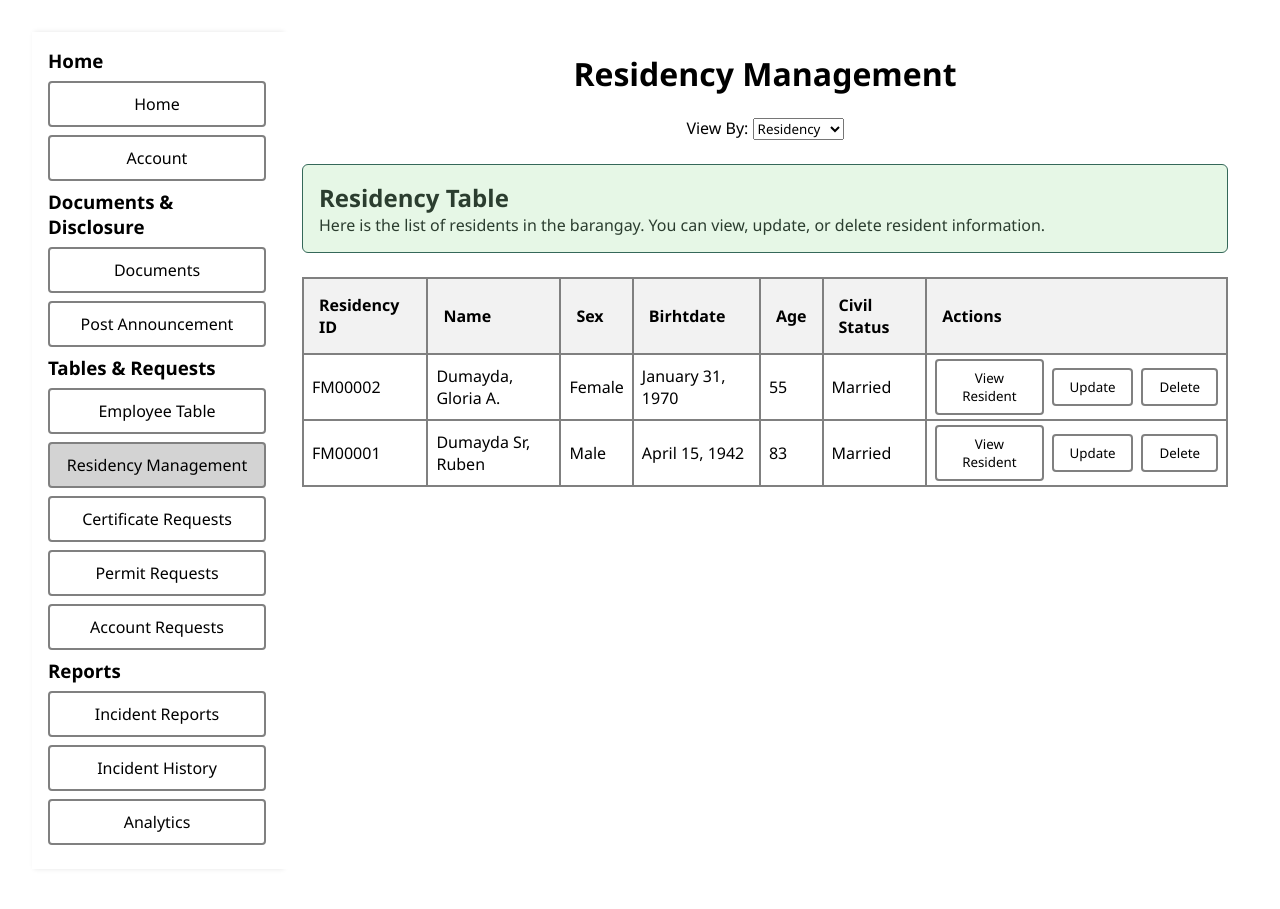
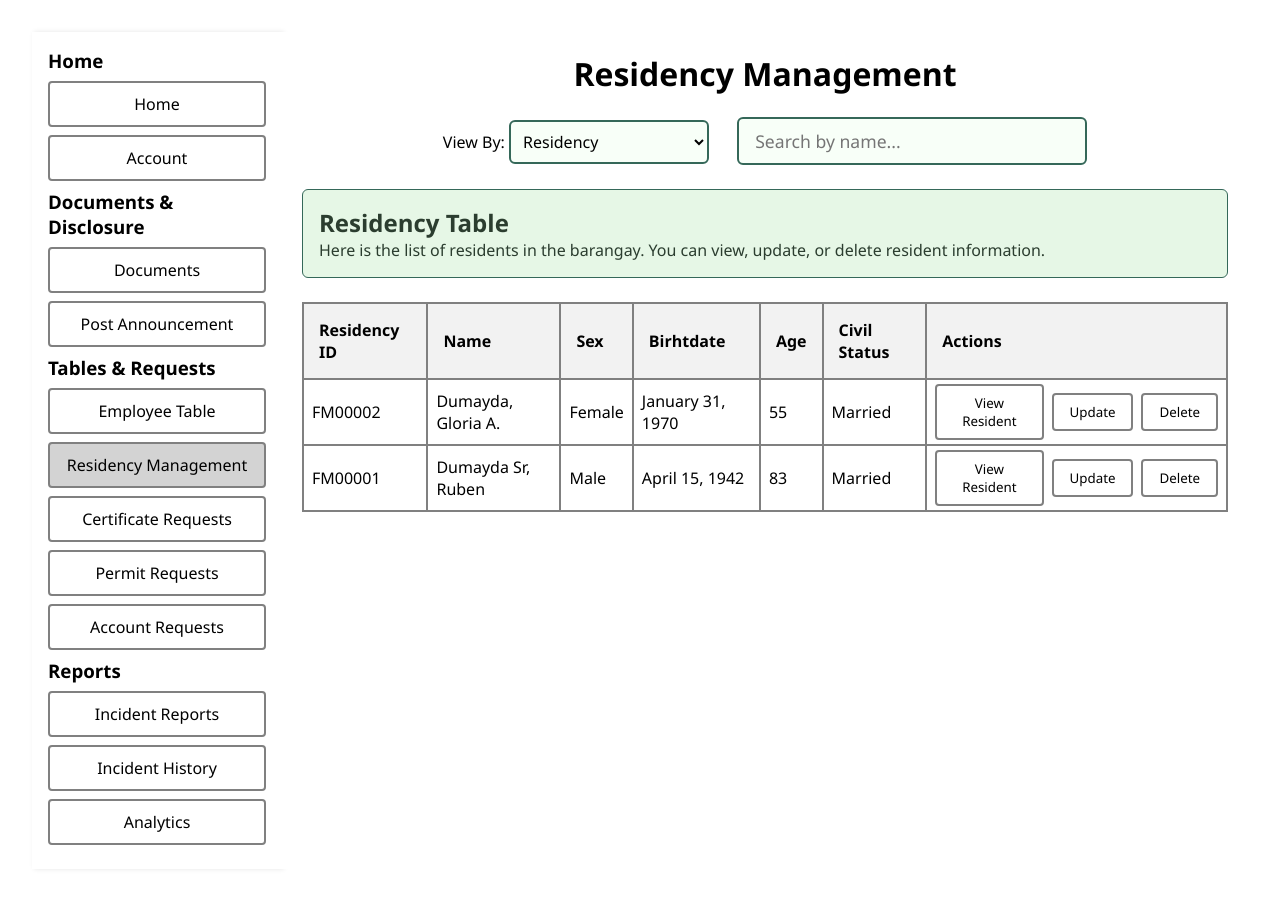
Before and after one commit to SzenInso/UBISH-BarangaySystem, a PHP site: page /tcpdf/pages/main/residency_management.php in a window 1280 px wide. Shown: the part 139-1048 px from the top of the page. Run offline with PHP 8.4, Linux system fonts and the light colour scheme; a user stored in the database is signed in; data comes from the database, SQL or seed files in the repository.

Commit message:
Add: Loading icon and search bar

```diff
--- a/pages/main/residency_management.php
+++ b/pages/main/residency_management.php
@@ -88,6 +88,28 @@
             box-sizing: border-box;
             margin: 24px auto 20px auto;
         }
+
+        .styled-search-bar {
+            width: 350px;
+            padding: 10px 16px;
+            border-radius: 6px;
+            border: 2px solid #356859;
+            font-size: 1.1rem;
+            margin-left: 24px;
+            background: #f8fff8;
+            transition: border-color 0.2s;
+        }
+        .styled-search-bar:focus {
+            outline: none;
+            border-color: #37966f;
+            background: #e6f7e6;
+        }
+
+        /* loading */
+        @keyframes spin {
+            0% { transform: rotate(0deg); }
+            100% { transform: rotate(360deg); }
+        }
     </style>
     <header>
         <div class="navigation">
@@ -151,22 +173,33 @@
                 <br>
                 <div class="residency-table-actions">
                     <label for="view-by">View By:</label>
-                    <select id="residency-view">
+                    <select id="residency-view" style="width: 200px; padding: 8px; border-radius: 6px; border: 2px solid #356859; font-size: medium; background: #f8fff8;">
                         <option value="residency">Residency</option>
                         <option value="household">Household</option>
                     </select>
+                    <input type="text" id="search-bar" class="styled-search-bar" placeholder="Search by name...">
                 </div>
                 <div id="ajax-table-container">
                     <!-- Table will be loaded here -->
                 </div>
+                <div id="table-loader" style="display:none; text-align:center; margin: 24px 0;">
+                    <span style="display:inline-block; width:40px; height:40px; border:4px solid #b0b0b0; border-top:4px solid #356859; border-radius:50%; animation: spin 1s linear infinite;"></span>
+                    <div style="margin-top:8px; color:#888;">Loading...</div>
+                </div>
                 <script>
                     function loadTable(type) {
+                        document.getElementById('table-loader').style.display = 'block';
+                        document.getElementById('ajax-table-container').innerHTML = '';
                         var xhr = new XMLHttpRequest();
                         var url = (type === 'household') ? 'household_table.php' : 'residency_table.php';
                         xhr.open('GET', url, true);
                         xhr.onreadystatechange = function() {
-                            if (xhr.readyState === 4 && xhr.status === 200) {
-                                document.getElementById('ajax-table-container').innerHTML = xhr.responseText;
+                            if (xhr.readyState === 4) {
+                                document.getElementById('table-loader').style.display = 'none';
+                                if (xhr.status === 200) {
+                                    document.getElementById('ajax-table-container').innerHTML = xhr.responseText;
+                                    reapplySearch();
+                                }
                             }
                         };
                         xhr.send();
@@ -177,6 +210,23 @@
                     window.onload = function() {
                         loadTable(document.getElementById('residency-view').value);
                     };
+                    document.getElementById('search-bar').addEventListener('input', function() {
+                        const searchTerm = this.value.toLowerCase();
+                        // Wait for table to be loaded
+                        const table = document.querySelector('#ajax-table-container table');
+                        if (!table) return;
+                        const rows = table.querySelectorAll('tbody tr');
+                        rows.forEach(row => {
+                            const text = row.textContent.toLowerCase();
+                            row.style.display = text.includes(searchTerm) ? '' : 'none';
+                        });
+                    });
+
+                    // Re-apply search after AJAX table reload
+                    function reapplySearch() {
+                        const event = new Event('input');
+                        document.getElementById('search-bar').dispatchEvent(event);
+                    }
                 </script>
             </div>
         </div>
```
